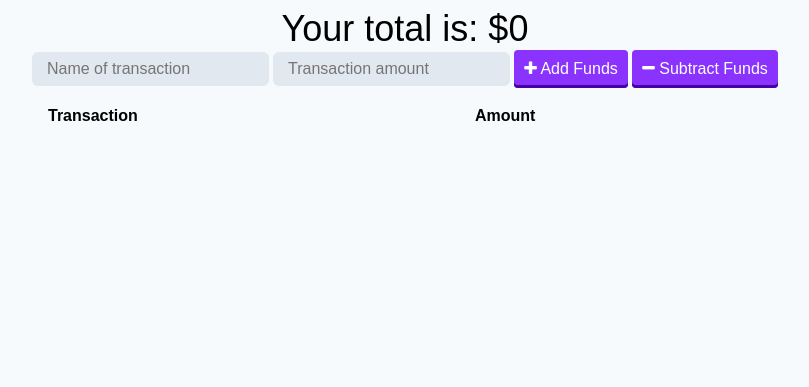
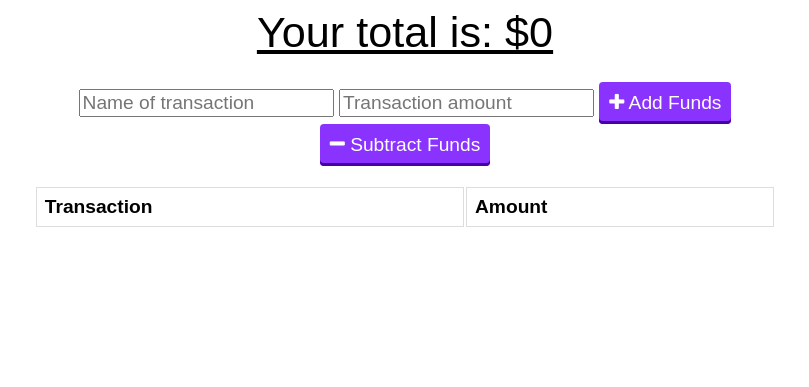
Before and after one commit to angelicalorraine/Budget-Tracker, a website: page public/index.html in a window 1280 px wide. Shown: the whole page, without its empty margins (235-1044 px from the left). Drawn offline with nearby package versions, Linux system fonts and the light colour scheme; no server answers.

Commit message:
style update - button

```diff
--- a/public/styles.css
+++ b/public/styles.css
@@ -1,36 +1,55 @@
-*,
-*::before,
-*::after {
-  box-sizing: border-box;
-}
-
 body {
-  font-size: 16px;
+  font-size: 120%;
   font-family: Arial;
-  background-color: #f7fafc;
 }
 
 button,
 input {
-  font-size: 1em;
+  font-size: 100%;
   font-family: Arial;
 }
 
-label {
-  font-weight: 900;
+table {
+  width: 100%;
 }
 
-input {
-  border: 2px solid transparent;
-  border-radius: 6px;
-  padding: 0.4em 0.8em;
-  background-color: #e2e8f0;
+td,
+th {
+  border: 1px solid #dddddd;
+  text-align: left;
+  padding: 8px;
 }
 
-input:focus {
-  background-color: #ffffff;
-  border: 2px solid #cbd5e0;
-  outline: 0;
+tr:nth-child(even) {
+  background-color: #dddddd;
+}
+
+.error {
+  color: red;
+}
+
+.wrapper {
+  margin: 0 auto;
+  max-width: 825px;
+  text-align: center;
+}
+
+.total {
+  font-size: 150%;
+  text-decoration: underline;
+}
+
+.form {
+  margin-top: 25px;
+  width: 100%;
+}
+
+.transactions {
+  text-align: left;
+  max-height: 300px;
+  overflow: auto;
+  width: 90%;
+  margin: 0 auto;
 }
 
 button {
@@ -47,37 +66,3 @@ button:active {
   box-shadow: none;
   transform: translateY(3px);
 }
-
-table {
-  width: 100%;
-}
-
-.error {
-  color: red;
-}
-
-.wrapper {
-  margin: 0 auto;
-  max-width: 800px;
-  text-align: center;
-}
-
-.total {
-  font-size: 150%;
-}
-
-form {
-  margin-top: 25px;
-}
-
-.transactions {
-  text-align: left;
-  max-height: 300px;
-  overflow: auto;
-  width: 90%;
-  margin: 0 auto;
-}
-
-.transaction-buttons {
-  margin-top: 25px;
-}
```
